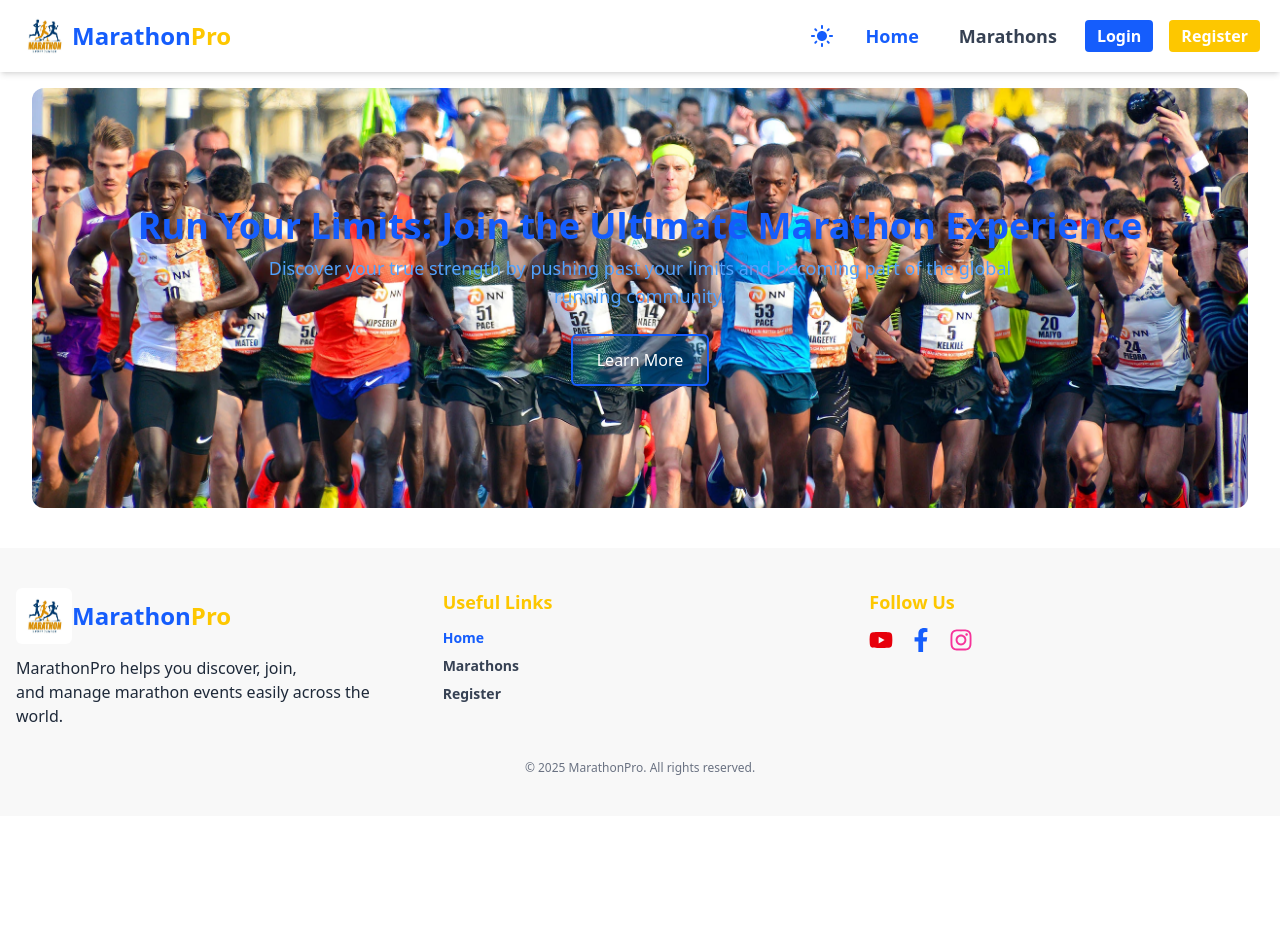
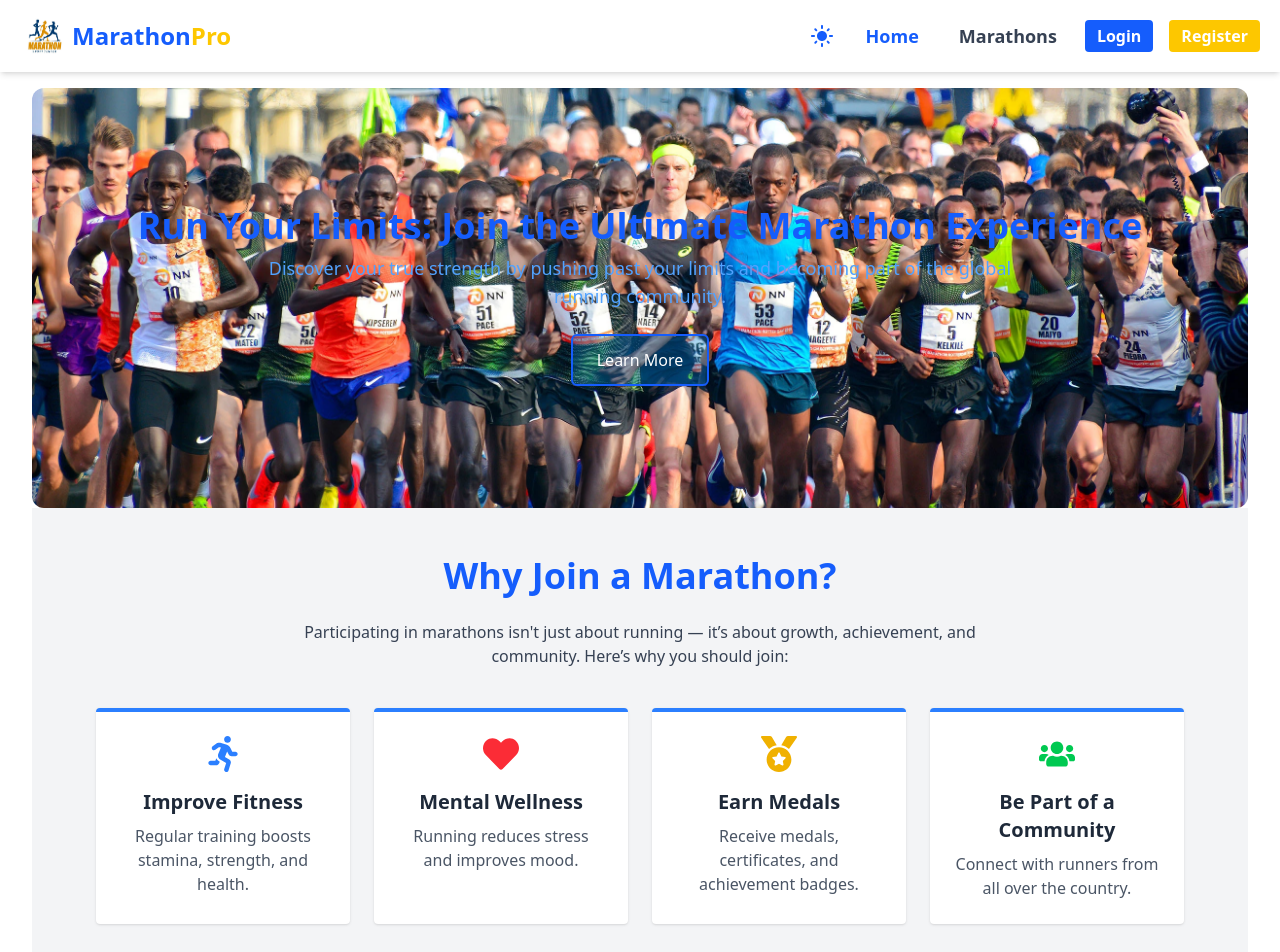
Before and after one commit to sharmin-khan/marathon-management-clint, a React (Vite) app: page / in a window 1280 px wide. Shown: the top 952 px of the page. Before the commit the page ends 816 px from the top, so only its background shows below. Built offline with nearby package versions, Linux system fonts and the light colour scheme; no server answers.

Commit message:
Add "Why Join a Marathon" extra section with benefits and motivation content

```diff
--- a/src/Pages/Home/Home.jsx
+++ b/src/Pages/Home/Home.jsx
@@ -7,6 +7,7 @@ import { Swiper, SwiperSlide } from "swiper/react";
 import { Autoplay } from "swiper/modules";
 import "swiper/css";
 import "swiper/css/autoplay";
+import WhyJoinMarathon from "../../Section/WhyJoinMarathon";
 
 const Home = () => {
   return (
@@ -93,6 +94,7 @@ const Home = () => {
           </div>
         </SwiperSlide>
       </Swiper>
+       <WhyJoinMarathon></WhyJoinMarathon>
     </div>
   );
 };
--- /dev/null
+++ b/src/Section/WhyJoinMarathon.jsx
@@ -0,0 +1,63 @@
+import { FaRunning, FaHeart, FaMedal, FaUsers } from "react-icons/fa";
+
+const WhyJoinMarathon = () => {
+  return (
+    <section className="bg-gray-100 dark:bg-gray-900 py-12 px-4 md:px-16">
+      <h2 className="text-3xl md:text-4xl font-bold text-center text-blue-600 mb-6">
+        Why Join a Marathon?
+      </h2>
+      <p className="text-center max-w-2xl mx-auto text-gray-700 dark:text-gray-300 mb-10">
+        Participating in marathons isn't just about running — it’s about growth,
+        achievement, and community. Here’s why you should join:
+      </p>
+
+      <div className="grid grid-cols-1 sm:grid-cols-2 md:grid-cols-4 gap-6">
+        {/* Benefit 1 */}
+        <div className="border-t-4 border-blue-500 bg-white dark:bg-gray-800 p-6 rounded shadow text-center">
+          <FaRunning className="text-4xl text-blue-500 mx-auto mb-4" />
+          <h3 className="text-xl font-semibold mb-2 text-gray-800 dark:text-gray-200">
+            Improve Fitness
+          </h3>
+          <p className="text-gray-600 dark:text-gray-400">
+            Regular training boosts stamina, strength, and health.
+          </p>
+        </div>
+
+        {/* Benefit 2 */}
+        <div className="border-t-4 border-blue-500 bg-white dark:bg-gray-800 p-6 rounded shadow text-center">
+          <FaHeart className="text-4xl text-red-500 mx-auto mb-4" />
+          <h3 className="text-xl font-semibold mb-2 text-gray-800 dark:text-gray-200">
+            Mental Wellness
+          </h3>
+          <p className="text-gray-600 dark:text-gray-400">
+            Running reduces stress and improves mood.
+          </p>
+        </div>
+
+        {/* Benefit 3 */}
+        <div className=" border-t-4 border-blue-500 bg-white dark:bg-gray-800 p-6 rounded shadow text-center">
+          <FaMedal className="text-4xl text-yellow-500 mx-auto mb-4" />
+          <h3 className="text-xl font-semibold mb-2 text-gray-800 dark:text-gray-200">
+            Earn Medals
+          </h3>
+          <p className="text-gray-600 dark:text-gray-400">
+            Receive medals, certificates, and achievement badges.
+          </p>
+        </div>
+
+        {/* Benefit 4 */}
+        <div className="border-t-4 border-blue-500  bg-white dark:bg-gray-800 p-6 rounded shadow text-center">
+          <FaUsers className="text-4xl text-green-500 mx-auto mb-4" />
+          <h3 className="text-xl font-semibold mb-2 text-gray-800 dark:text-gray-200">
+            Be Part of a Community
+          </h3>
+          <p className="text-gray-600 dark:text-gray-400">
+            Connect with runners from all over the country.
+          </p>
+        </div>
+      </div>
+    </section>
+  );
+};
+
+export default WhyJoinMarathon;
```
